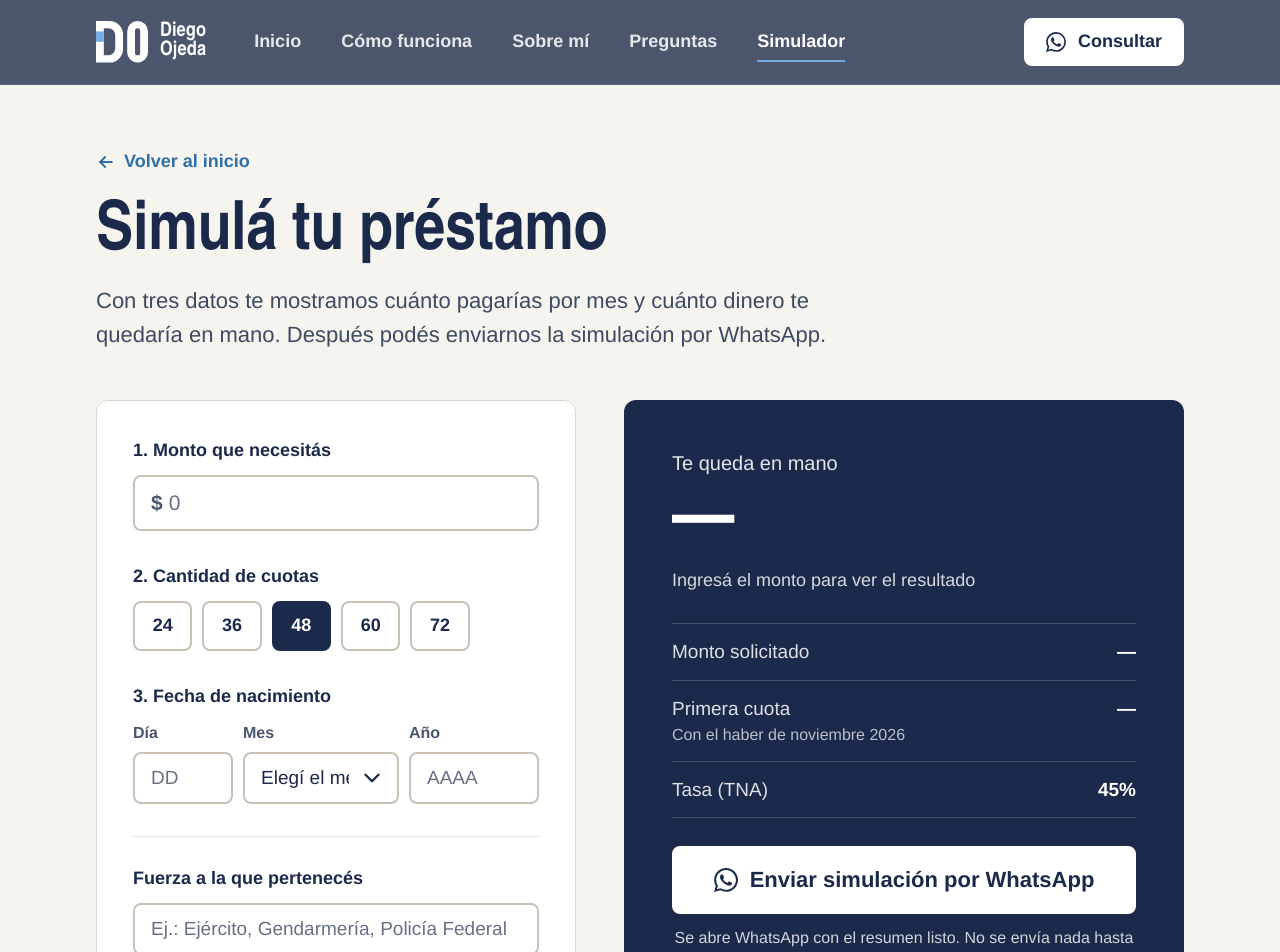
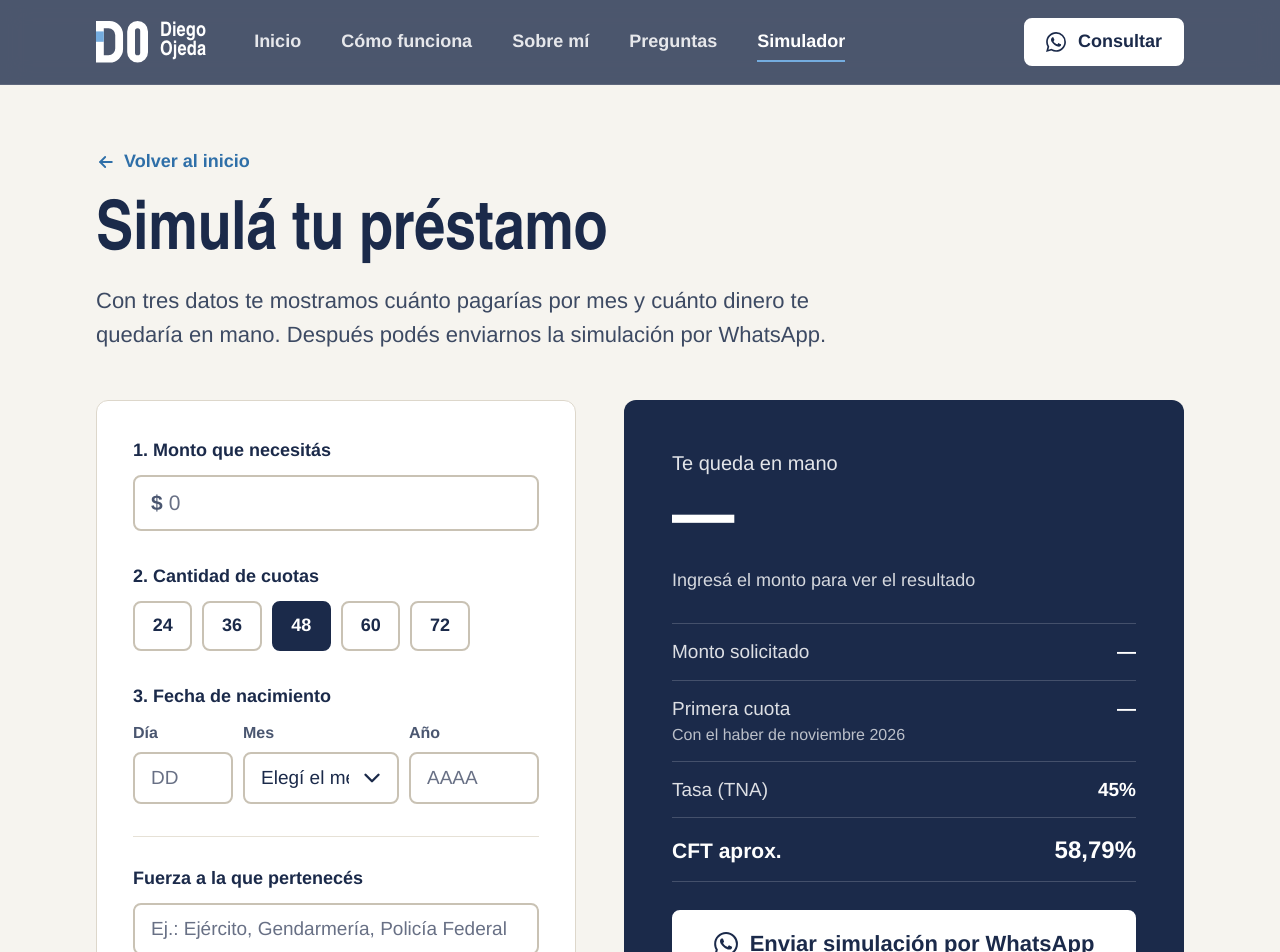
Before and after one commit to Lucavcolazo/landing-prestamos, a React (Vite) app: page /calculo in a window 1280 px wide. Shown: the top 952 px of the page. Built offline with nearby package versions, Linux system fonts and the light colour scheme; a web font is replaced by a local one.

Commit message:
Agree % de CFT al calculo final por normas de ARCA

```diff
--- a/src/config.ts
+++ b/src/config.ts
@@ -11,6 +11,8 @@ export const SITE = {
 // Parámetros del simulador: mismos valores que la configuración del calculador interno
 export const CALC = {
   tnaPct: 45,
+  // CFT informado por la entidad; varía levemente según cada caso, por eso se muestra como aproximado
+  cftPct: 58.79,
   montoMin: 50_000,
   montoMax: 30_000_000,
   diaCorte: 18,
--- a/src/pages/CalculoPage.tsx
+++ b/src/pages/CalculoPage.tsx
@@ -220,6 +220,10 @@ export function CalculoPage() {
                 <strong key={listo ? Math.round(sim.cuotaTotal) : 0} className="num-pop">{listo ? money(sim.cuotaTotal) : dash}</strong>
               </div>
               <div className="row"><span>Tasa (TNA)</span><strong>{CALC.tnaPct}%</strong></div>
+              <div className="row row--cft">
+                <span>CFT aprox.</span>
+                <strong>{CALC.cftPct.toLocaleString('es-AR')}%</strong>
+              </div>
             </div>
 
             <div className="result__send">
--- a/src/styles.css
+++ b/src/styles.css
@@ -696,6 +696,9 @@ a:hover { color: var(--ink); }
 .row span { color: rgba(255, 255, 255, 0.85); }
 .row small { display: block; font-size: 16px; color: rgba(255, 255, 255, 0.7); }
 .row strong { font-weight: 700; color: var(--white); text-align: right; font-variant-numeric: tabular-nums; }
+/* El CFT se destaca más que la TNA (normativa BCRA) */
+.row--cft span { color: var(--white); font-weight: 700; font-size: 21px; }
+.row--cft strong { font-size: 24px; }
 
 .result__send { display: flex; flex-direction: column; gap: 12px; }
 .result__note { font-size: 16px; color: rgba(255, 255, 255, 0.8); text-align: center; }
```
